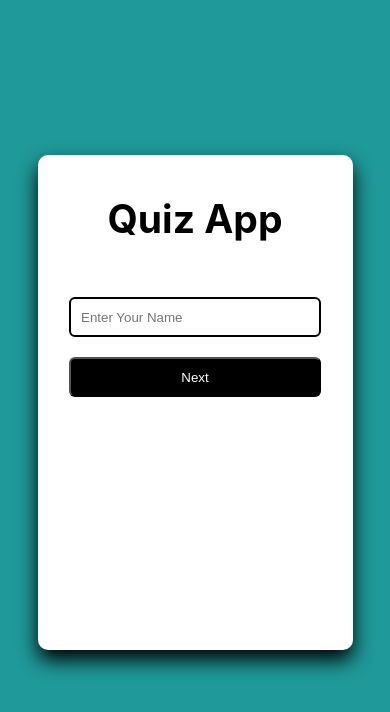
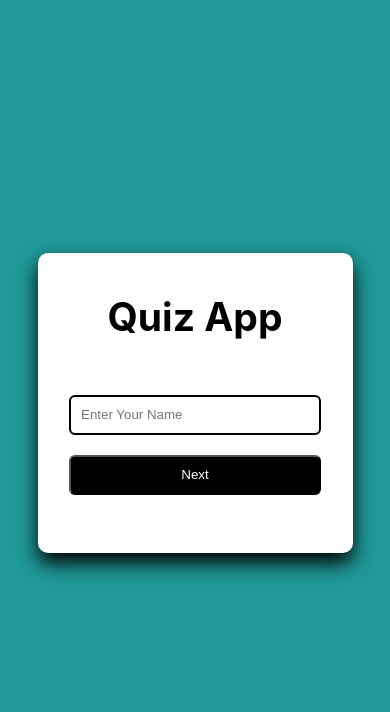
Before and after one commit to kumarabhishek404/quiz_app, a Next.js app: page / in a window 390 px wide. Shown: the top 712 px of the page. Built offline with nearby package versions, Linux system fonts and the light colour scheme.

Commit message:
Some responsive mistake is fixed

```diff
--- a/styles/welcome.module.css
+++ b/styles/welcome.module.css
@@ -42,7 +42,7 @@
 .formBox {
     box-shadow: 0px 10px 20px black;
     background: #fff;
-    height: 280px;
+    height: 260px;
     width: 250px;
     border-radius: 10px;
     margin-top: -10vw;
@@ -58,7 +58,7 @@
 
 @media only screen and (max-width: 500px) {
     .formBox {
-        height: 60%;
+        height: 300px;
         width: 90%;
     }
     .inputField {
```
